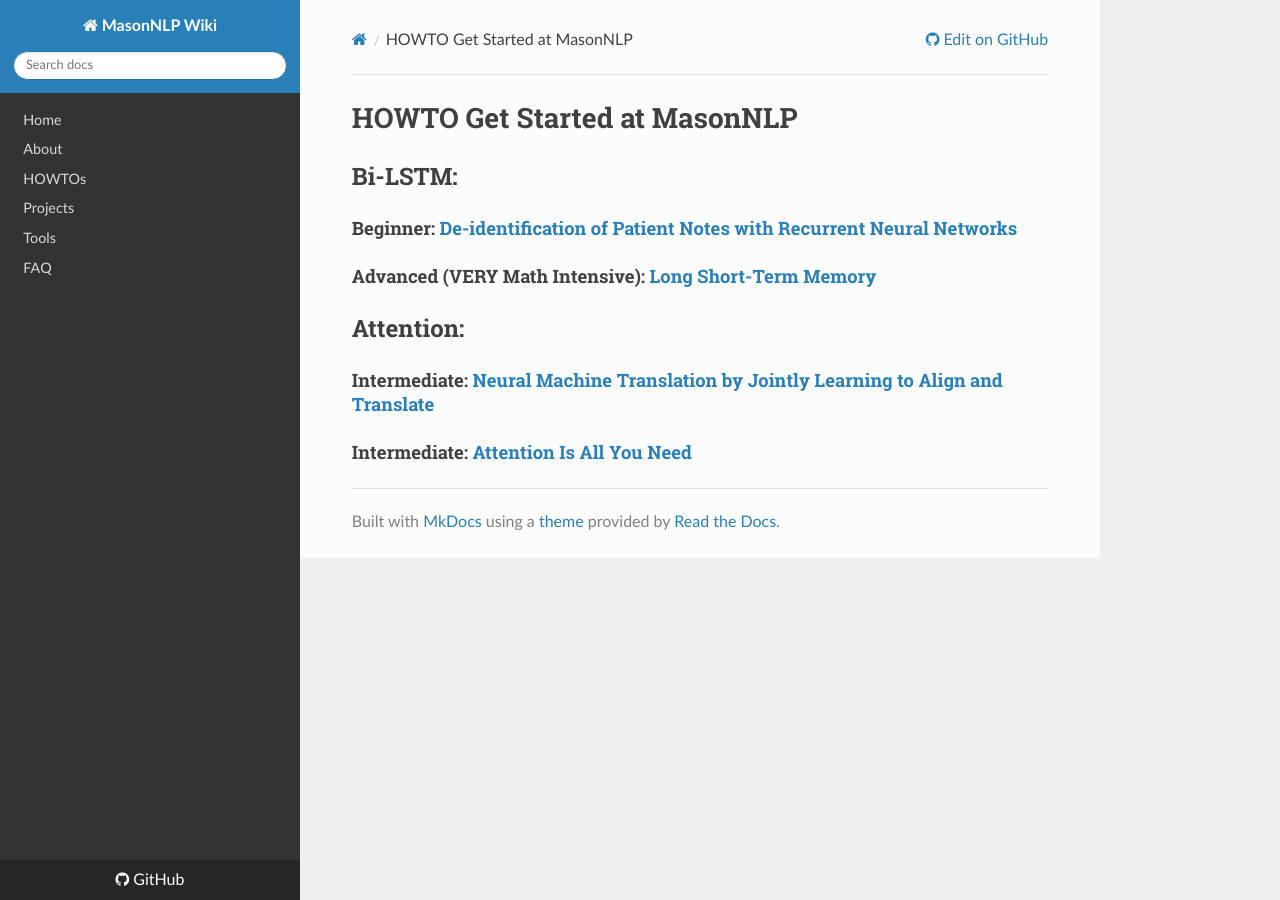
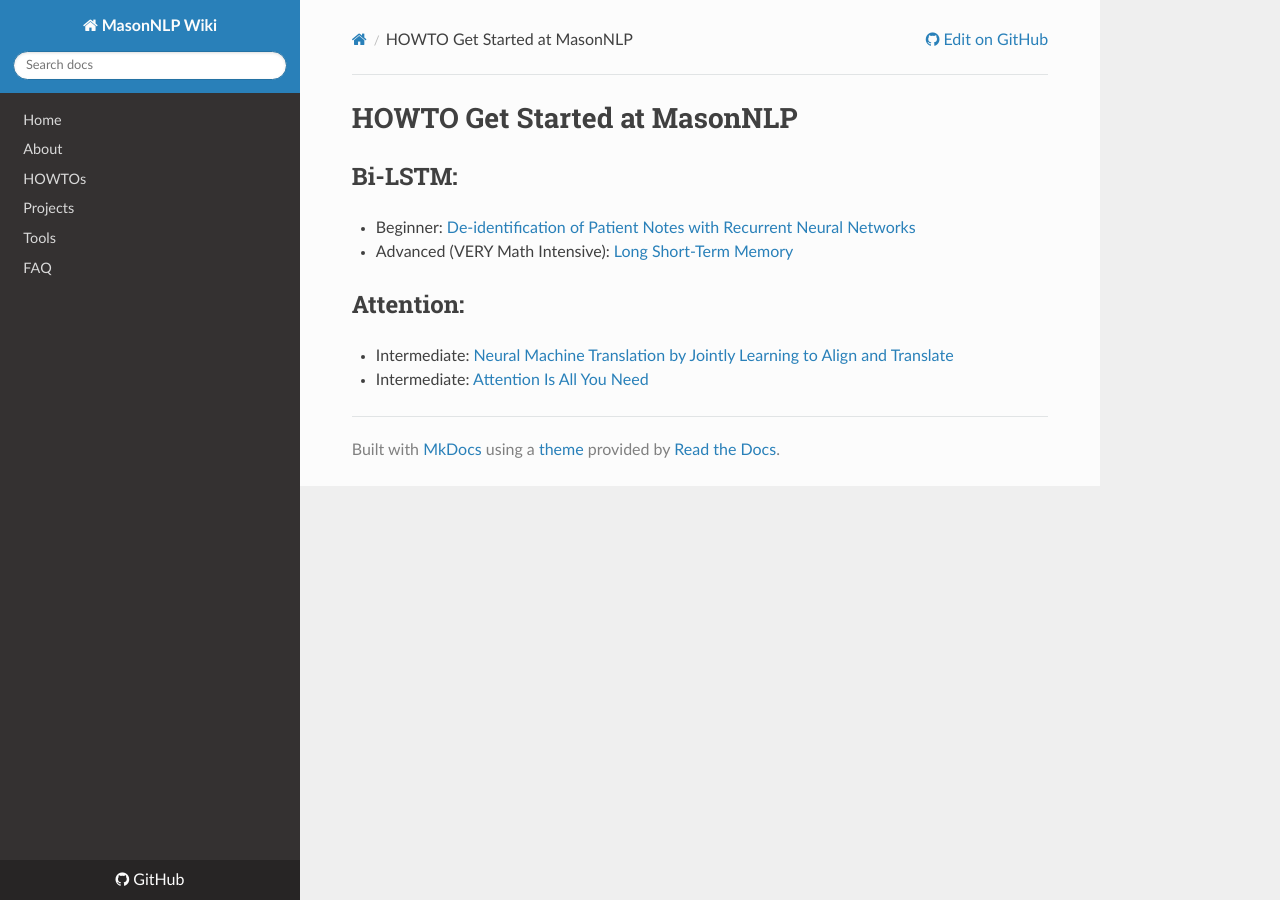
Before and after one commit to masonnlp/wiki, an MkDocs documentation site: the page built from docs/HOWTOs/HOWTO-get-started.md, in a window 1280 px wide. Built offline with MkDocs 1.6.1, drawn with Linux system fonts in a browser that asks for light colours; nearby versions of some CDN libraries.

Commit message:
Changed formatting

```diff
--- a/docs/HOWTOs/HOWTO-get-started.md
+++ b/docs/HOWTOs/HOWTO-get-started.md
@@ -2,9 +2,10 @@
 
 
 ## Bi-LSTM:
-#### Beginner: [De-identification of Patient Notes with Recurrent Neural Networks](https://arxiv.org/abs/1606.03475)
-#### Advanced (VERY Math Intensive): [Long Short-Term Memory](https://www.bioinf.jku.at/publications/older/2604.pdf)
+
+* Beginner: [De-identification of Patient Notes with Recurrent Neural Networks](https://arxiv.org/abs/1606.03475)
+* Advanced (VERY Math Intensive): [Long Short-Term Memory](https://www.bioinf.jku.at/publications/older/2604.pdf)
 
 ## Attention:
-#### Intermediate: [Neural Machine Translation by Jointly Learning to Align and Translate](https://arxiv.org/abs/1409.0473)
-#### Intermediate: [Attention Is All You Need](https://arxiv.org/abs/1706.03762)
+* Intermediate: [Neural Machine Translation by Jointly Learning to Align and Translate](https://arxiv.org/abs/1409.0473)
+* Intermediate: [Attention Is All You Need](https://arxiv.org/abs/1706.03762)
```
